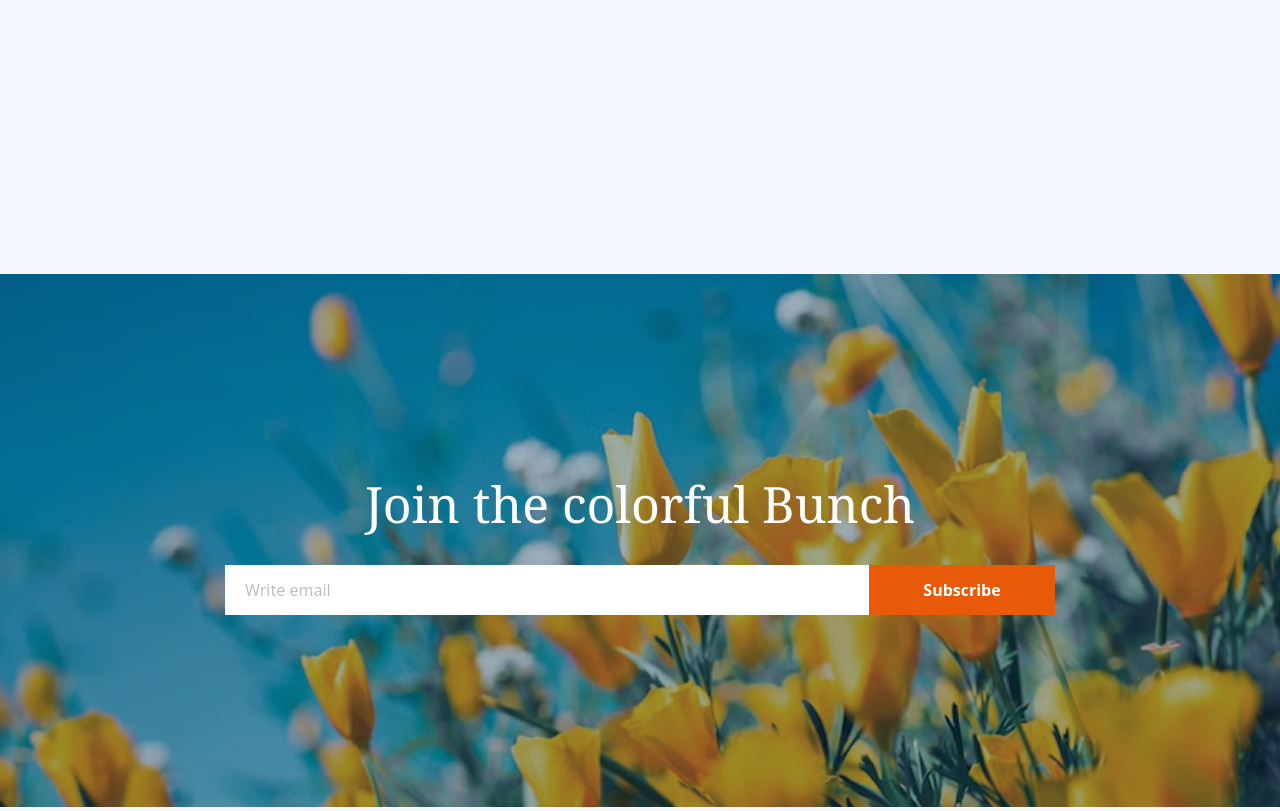
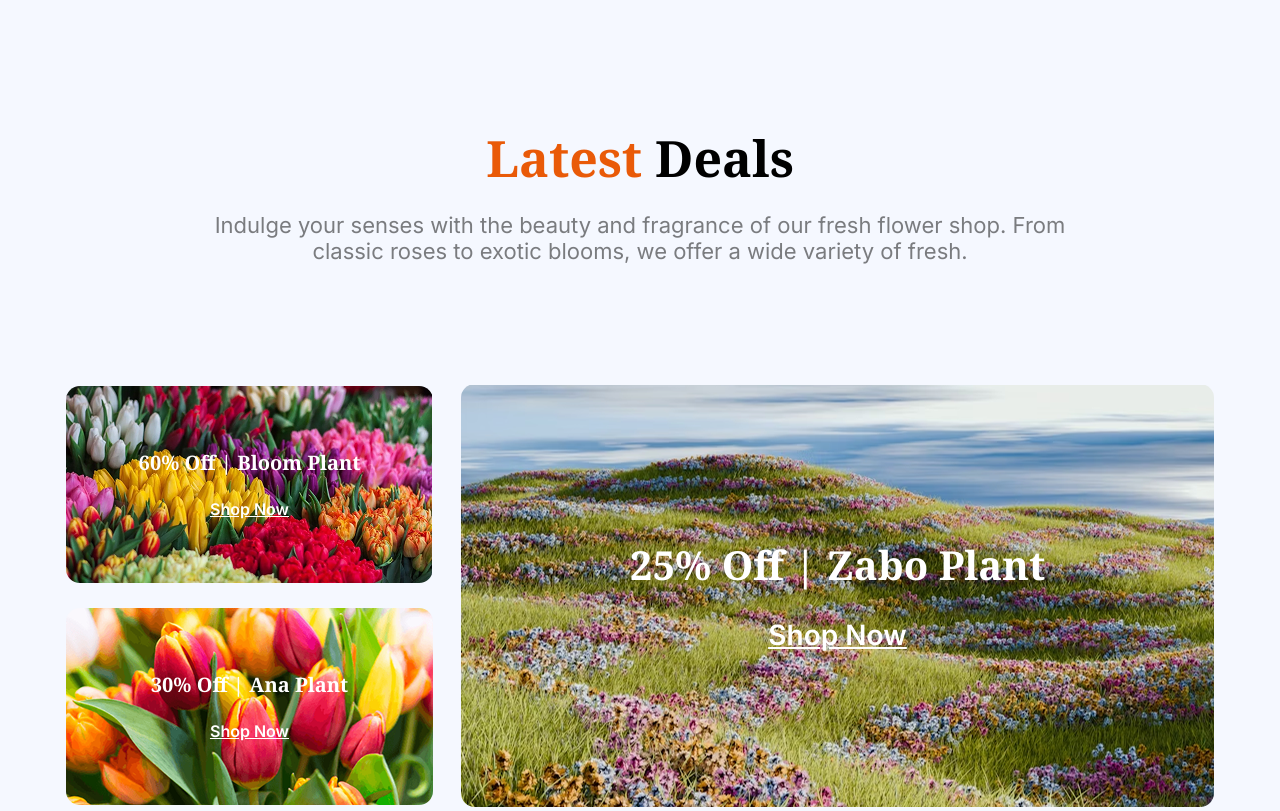
Before and after one commit to tayeeb-office/ph-mil02-mod12, a plain HTML site: page index.html in a window 1280 px wide. Shown: the part 2920-3731 px from the top of the page. Drawn offline with nearby package versions, Linux system fonts and the light colour scheme.

Commit message:
main section second commit

```diff
--- a/index.html
+++ b/index.html
@@ -145,10 +145,27 @@
             </div>
         </section>
 
-        <section>
-            <div></div>
-            <div></div>
+        <section class="discounts_section display_center flex justify-center flex-col">
+            <h4 class="products_h4 text-center noto-serif-text font-bold text-[50px]"><span class="primary_color">Latest</span> Deals</h4>
+            <p class="discounts_para products_para justify-center w-[888px] text-center inter-text secondary_color text-[22px]">Indulge your senses with the beauty and fragrance of our fresh flower shop. From classic roses to exotic blooms, we offer a wide variety of fresh.</p>
+            <div class="discounts flex justify-center gap-[28px] display_center">
+                <div class="flex flex-col justify-center gap-[25px]">
+                    <div class="discount01 flex flex-col gap-[19px] justify-center items-center">
+                            <h5 class="opacity noto-serif-text text-[20px] font-bold text-white">60% Off | Bloom Plant</h5>
+                            <h5 class="inter-text text-[16px] text-white font-semibold underline"><a href="#">Shop Now</a></h5>
+                    </div>
+                    <div class="discount02 flex flex-col gap-[19px] justify-center items-center ">
+                        <h5 class="noto-serif-text text-[20px] font-bold text-white">30% Off | Ana  Plant</h5>
+                        <h5 class="inter-text text-[16px] text-white font-semibold underline"><a href="#">Shop Now</a></h5>
+                    </div>
+                </div>
+                <div class="discount03 flex flex-col gap-[19px] justify-center items-center ">
+                        <h4 class="noto-serif-text text-[40px] font-bold text-white">25% Off | Zabo Plant</h4>
+                        <h5 class="inter-text text-[28px] text-white font-semibold underline"><a href="#">Shop Now</a></h5>
+                </div>
+            </div>
         </section>
+
     </main>
     <footer>
         <section class="news_bg flex justify-center items-center flex-col gap-[23px]">
--- a/style.css
+++ b/style.css
@@ -71,9 +71,9 @@ header section h5{
 }
 
 .badge{
-    position:relative;
-    top:-750px;
-    right:-350px;
+    position:absolute;
+    top:2220px;
+    right:700px;
     width: 286px;
     height: 286px;
 }
@@ -81,6 +81,43 @@ header section h5{
 .list{
     margin-left: 1.5rem;
     padding-right: 1.5rem;
+}
+
+.discounts_section{
+   margin-top: 133px;
+   margin-bottom: 120px;
+}
+
+.discounts_para{
+    margin: 16px auto 120px auto;
+    width: 888px;
+}
+
+.discount01{
+    background-image:url("assets/deal-bloom.png");
+    width: 367px;
+    background-size: cover;
+    background-repeat: no-repeat;
+    border-radius: 14px;
+    height: 197px;
+}
+
+.discount02{
+    background-image:url("assets/deal-ana.png");
+    width: 367px;
+    background-size: cover;
+    background-repeat: no-repeat;
+    border-radius: 14px;
+    height: 197px;
+}
+
+.discount03{
+    background-image:url("assets/deal-zabo.png");
+    width: 753px;
+    background-size: cover;
+    background-repeat: no-repeat;
+    border-radius: 14px;
+    height: 423px;
 }
 
 /* Footer Styles */
@@ -221,6 +258,29 @@ header section h5{
     display: none;
     }
 
+    .discounts{
+        display: grid;
+        grid-template-columns: 1fr;
+        width: calc(100% - 4rem);
+    }
+
+    .discount01, .discount02, .discount03{
+    width: 22.5rem;
+    height: 177px;
+    }
+
+    .discount03 h4{
+        font-size: 1.25rem;
+    }
+
+    .discount03 h5{
+        font-size: 1rem;
+    }
+
+    .discounts{
+
+    }
+
     /* Footer Styles */
     .news_bg{
         height: 276px;
```
